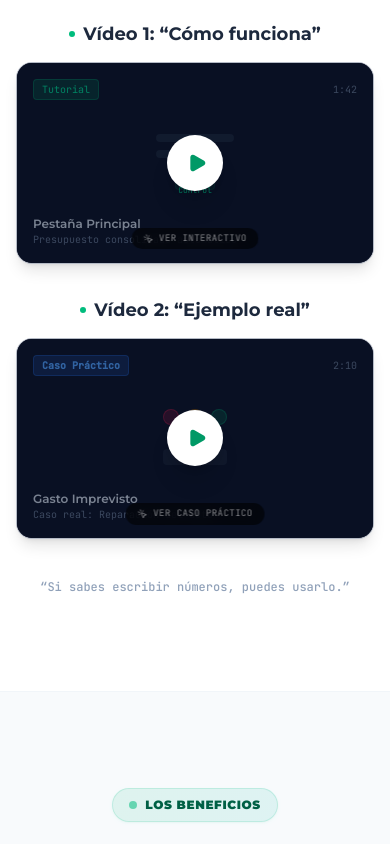
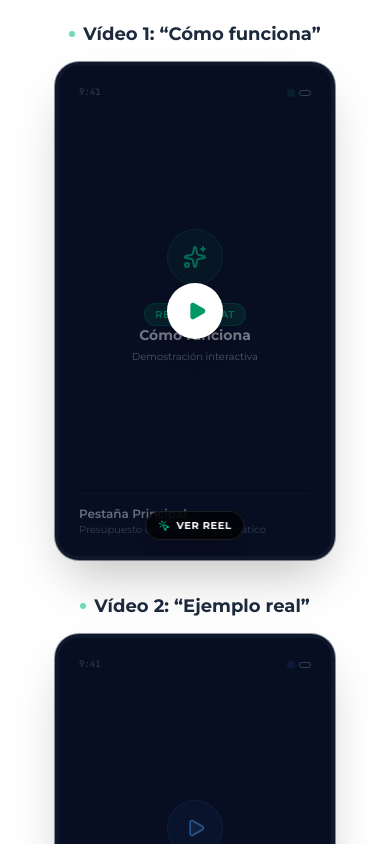
Before and after one commit to joseebass1999-prog/PLANTILLA-FINANCIERA, a React (Vite) app: page / in a window 390 px wide. Shown: the part 6820-7664 px from the top of the page. Built offline with nearby package versions, Linux system fonts and the light colour scheme.

Commit message:
style(Videos): update layout and styling for video player
Refactor video container for a mobile-first aspect ratio (9:16), add pulse animation to indicators, and refine visual styles for a modern aesthetic.

```diff
--- a/src/components/Videos.tsx
+++ b/src/components/Videos.tsx
@@ -91,44 +91,52 @@ export default function Videos() {
         </div>
 
         {/* Video Column Group */}
-        <div className="grid grid-cols-1 md:grid-cols-2 gap-8 mb-10">
+        <div className="grid grid-cols-1 sm:grid-cols-2 gap-8 max-w-[620px] mx-auto mb-12">
 
           {/* Video 1: "Cómo funciona" */}
           <div className="flex flex-col items-center">
             <h3 className="font-sans font-bold text-lg text-slate-800 mb-3.5 flex items-center gap-2">
-              <span className="w-1.5 h-1.5 rounded-full bg-emerald-500" />
+              <span className="w-1.5 h-1.5 rounded-full bg-emerald-500 animate-pulse" />
               Vídeo 1: “Cómo funciona”
             </h3>
 
             {/* Play Button Outer Frame */}
             <div
               onClick={() => handleOpenPlay('works')}
-              className="cursor-pointer relative w-full aspect-[16/9] rounded-2xl bg-slate-950 border border-slate-200/80 overflow-hidden shadow-lg group"
+              className="cursor-pointer relative w-full aspect-[9/16] max-w-[280px] rounded-3xl bg-slate-950 border-4 border-slate-900 overflow-hidden shadow-2xl group ring-1 ring-slate-800/50"
             >
-              {/* Dummy Image Thumbnail inside Player */}
-              <div className="absolute inset-0 bg-slate-900 flex flex-col justify-between p-4 z-0 group-hover:scale-[1.02] transition-transform duration-500">
-                <div className="flex justify-between items-center w-full">
-                  <span className="text-[10px] bg-emerald-500/20 text-emerald-400 border border-emerald-500/30 font-mono px-2 py-0.5 rounded">Tutorial</span>
-                  <span className="text-[10px] text-slate-500 font-mono">1:42</span>
-                </div>
-
-                {/* Visual Representation of Dashboard */}
-                <div className="space-y-2 max-w-[80%] mx-auto mt-2">
-                  <div className="h-2 bg-slate-800 rounded w-full" />
-                  <div className="h-2 bg-slate-800 rounded w-3/4" />
-                  <div className="h-6 bg-emerald-500/10 rounded w-1/2 mx-auto flex items-center justify-center border border-emerald-500/10">
-                    <span className="text-[8px] text-emerald-400 font-mono">Panel de Control</span>
+              {/* Dummy Image Thumbnail inside Player simulating a Smartphone Screen */}
+              <div className="absolute inset-0 bg-slate-900 flex flex-col justify-between p-5 z-0 group-hover:scale-[1.03] transition-transform duration-500">
+                {/* Simulated Phone Top Bar */}
+                <div className="flex justify-between items-center w-full text-[9px] text-slate-500 font-mono">
+                  <span>9:41</span>
+                  <div className="flex items-center gap-1">
+                    <span className="w-2 h-2 rounded-full bg-emerald-500/20" />
+                    <span className="w-3 h-1.5 border border-slate-500 rounded-sm inline-block" />
                   </div>
                 </div>
 
-                <div className="text-left">
+                {/* Visual Reel Icon and Badges */}
+                <div className="my-auto space-y-4 text-center">
+                  <div className="w-14 h-14 rounded-full bg-emerald-500/10 flex items-center justify-center mx-auto border border-emerald-500/20 shadow-inner group-hover:bg-emerald-500/20 transition-all duration-300">
+                    <Sparkles className="w-6 h-6 text-emerald-400" />
+                  </div>
+                  <div className="space-y-1">
+                    <span className="text-[10px] bg-emerald-500/20 text-emerald-400 border border-emerald-500/30 font-semibold font-sans px-2.5 py-1 rounded-full uppercase tracking-wider">REEL FORMAT</span>
+                    <h4 className="text-sm font-bold text-slate-200 font-sans">Cómo funciona</h4>
+                    <p className="text-[10px] text-slate-400 font-sans">Demostración interactiva</p>
+                  </div>
+                </div>
+
+                {/* Bottom section of phone mock */}
+                <div className="text-left border-t border-slate-800/80 pt-3">
                   <p className="text-xs font-semibold text-slate-300">Pestaña Principal</p>
-                  <p className="text-[10px] text-slate-500 font-mono">Presupuesto consolidado automático</p>
+                  <p className="text-[10px] text-slate-500 font-sans leading-tight mt-0.5">Presupuesto consolidado automático</p>
                 </div>
               </div>
 
               {/* Hover shade overlay */}
-              <div className="absolute inset-0 bg-slate-950/40 group-hover:bg-slate-950/20 transition-colors duration-300" />
+              <div className="absolute inset-0 bg-slate-950/50 group-hover:bg-slate-950/30 transition-colors duration-300" />
 
               {/* Play Button */}
               <div className="absolute inset-0 flex items-center justify-center">
@@ -138,9 +146,9 @@ export default function Videos() {
                 </div>
               </div>
 
-              <div className="absolute bottom-3 left-1/2 -translate-x-1/2 w-3/4 text-center pointer-events-none">
-                <span className="text-[9px] font-mono text-white/50 inline-flex items-center gap-1.5 bg-black/60 px-3 py-1 rounded-full uppercase tracking-wider backdrop-blur-sm">
-                  <MousePointerClick className="w-2.5 h-2.5" /> Ver interactivo
+              <div className="absolute bottom-4 left-1/2 -translate-x-1/2 w-4/5 text-center pointer-events-none">
+                <span className="text-[10px] font-sans font-bold text-white inline-flex items-center gap-1.5 bg-black/75 px-3 py-1.5 rounded-full uppercase tracking-wider backdrop-blur-md border border-white/10 shadow-lg">
+                  <MousePointerClick className="w-3 h-3 text-emerald-400" /> Ver reel
                 </span>
               </div>
             </div>
@@ -149,41 +157,47 @@ export default function Videos() {
           {/* Video 2: “Ejemplo real” */}
           <div className="flex flex-col items-center">
             <h3 className="font-sans font-bold text-lg text-slate-800 mb-3.5 flex items-center gap-2">
-              <span className="w-1.5 h-1.5 rounded-full bg-emerald-500" />
+              <span className="w-1.5 h-1.5 rounded-full bg-emerald-500 animate-pulse" />
               Vídeo 2: “Ejemplo real”
             </h3>
 
             {/* Play Button Outer Frame */}
             <div
               onClick={() => handleOpenPlay('real')}
-              className="cursor-pointer relative w-full aspect-[16/9] rounded-2xl bg-slate-950 border border-slate-200/80 overflow-hidden shadow-lg group"
+              className="cursor-pointer relative w-full aspect-[9/16] max-w-[280px] rounded-3xl bg-slate-950 border-4 border-slate-900 overflow-hidden shadow-2xl group ring-1 ring-slate-800/50"
             >
-              {/* Dummy Image Thumbnail inside Player */}
-              <div className="absolute inset-0 bg-slate-900 flex flex-col justify-between p-4 z-0 group-hover:scale-[1.02] transition-transform duration-500">
-                <div className="flex justify-between items-center w-full">
-                  <span className="text-[10px] bg-blue-500/20 text-blue-400 border border-blue-500/30 font-mono px-2 py-0.5 rounded font-bold">Caso Práctico</span>
-                  <span className="text-[10px] text-slate-500 font-mono">2:10</span>
+              {/* Dummy Image Thumbnail inside Player simulating a Smartphone Screen */}
+              <div className="absolute inset-0 bg-slate-900 flex flex-col justify-between p-5 z-0 group-hover:scale-[1.03] transition-transform duration-500">
+                {/* Simulated Phone Top Bar */}
+                <div className="flex justify-between items-center w-full text-[9px] text-slate-500 font-mono">
+                  <span>9:41</span>
+                  <div className="flex items-center gap-1">
+                    <span className="w-2 h-2 rounded-full bg-blue-500/20" />
+                    <span className="w-3 h-1.5 border border-slate-500 rounded-sm inline-block" />
+                  </div>
                 </div>
 
-                {/* Visual Representation of Dashboard */}
-                <div className="space-y-2 max-w-[80%] mx-auto mt-2">
-                  <div className="flex gap-2 justify-center">
-                    <div className="w-4 h-4 rounded-full bg-rose-500/20 border border-rose-500/30" />
-                    <div className="w-4 h-4 rounded-full bg-amber-500/20 border border-amber-500/30" />
-                    <div className="w-4 h-4 rounded-full bg-emerald-500/20 border border-emerald-500/30" />
+                {/* Visual Reel Icon and Badges */}
+                <div className="my-auto space-y-4 text-center">
+                  <div className="w-14 h-14 rounded-full bg-blue-500/10 flex items-center justify-center mx-auto border border-blue-500/20 shadow-inner group-hover:bg-blue-500/20 transition-all duration-300">
+                    <Play className="w-5 h-5 text-blue-400 fill-blue-400/20 ml-0.5" />
                   </div>
-                  <div className="h-2 bg-slate-800 rounded w-2/3 mx-auto" />
-                  <div className="h-4 bg-slate-800/80 rounded" />
+                  <div className="space-y-1">
+                    <span className="text-[10px] bg-blue-500/20 text-blue-400 border border-blue-500/30 font-semibold font-sans px-2.5 py-1 rounded-full uppercase tracking-wider">REEL FORMAT</span>
+                    <h4 className="text-sm font-bold text-slate-200 font-sans">Ejemplo Real</h4>
+                    <p className="text-[10px] text-slate-400 font-sans">Simulación práctica en vivo</p>
+                  </div>
                 </div>
 
-                <div className="text-left">
+                {/* Bottom section of phone mock */}
+                <div className="text-left border-t border-slate-800/80 pt-3">
                   <p className="text-xs font-semibold text-slate-300">Gasto Imprevisto</p>
-                  <p className="text-[10px] text-slate-500 font-mono">Caso real: Reparación del auto</p>
+                  <p className="text-[10px] text-slate-500 font-sans leading-tight mt-0.5">Caso real de reparación de auto</p>
                 </div>
               </div>
 
               {/* Hover shade overlay */}
-              <div className="absolute inset-0 bg-slate-950/40 group-hover:bg-slate-950/20 transition-colors duration-300" />
+              <div className="absolute inset-0 bg-slate-950/50 group-hover:bg-slate-950/30 transition-colors duration-300" />
 
               {/* Play Button */}
               <div className="absolute inset-0 flex items-center justify-center">
@@ -193,9 +207,9 @@ export default function Videos() {
                 </div>
               </div>
 
-              <div className="absolute bottom-3 left-1/2 -translate-x-1/2 w-3/4 text-center pointer-events-none">
-                <span className="text-[9px] font-mono text-white/50 inline-flex items-center gap-1.5 bg-black/60 px-3 py-1 rounded-full uppercase tracking-wider backdrop-blur-sm">
-                  <MousePointerClick className="w-2.5 h-2.5" /> Ver caso práctico
+              <div className="absolute bottom-4 left-1/2 -translate-x-1/2 w-4/5 text-center pointer-events-none">
+                <span className="text-[10px] font-sans font-bold text-white inline-flex items-center gap-1.5 bg-black/75 px-3 py-1.5 rounded-full uppercase tracking-wider backdrop-blur-md border border-white/10 shadow-lg">
+                  <MousePointerClick className="w-3 h-3 text-emerald-400" /> Ver reel
                 </span>
               </div>
             </div>
@@ -226,14 +240,14 @@ export default function Videos() {
                 initial={{ opacity: 0, scale: 0.95, y: 15 }}
                 animate={{ opacity: 1, scale: 1, y: 0 }}
                 exit={{ opacity: 0, scale: 0.95, y: 15 }}
-                className="bg-slate-900 rounded-3xl p-3 md:p-4 max-w-4xl w-full shadow-2.5xl relative z-10 border border-slate-800"
+                className="bg-slate-900 rounded-3xl p-3 md:p-4 max-w-[360px] w-full shadow-2.5xl relative z-10 border border-slate-800"
               >
                 {/* Header info bar */}
                 <div className="flex items-center justify-between px-3 pb-3 mb-2 border-b border-slate-800">
                   <div className="flex items-center gap-2">
                     <span className="w-2 h-2 rounded-full bg-red-500 animate-pulse" />
                     <span className="text-xs uppercase tracking-wider font-semibold font-mono text-slate-400">
-                      {activeVideo === 'works' ? 'Demostración: ¿Cómo funciona?' : 'Simulación: Caso Real en vivo'}
+                      {activeVideo === 'works' ? 'Demostración: Reel' : 'Simulación: Reel'}
                     </span>
                   </div>
                   <button
@@ -245,7 +259,7 @@ export default function Videos() {
                 </div>
 
                 {/* Embedded Video Link */}
-                <div className="relative overflow-hidden rounded-2xl bg-black aspect-[16/9] ring-1 ring-white/10 shadow-inner">
+                <div className="relative overflow-hidden rounded-2xl bg-black aspect-[9/16] ring-1 ring-white/10 shadow-inner">
                   <iframe
                     src={activeVideo === 'works'
                       ? "https://jumpshare.com/embed/mVRcTuwZq3455BQAVkMS"
```
